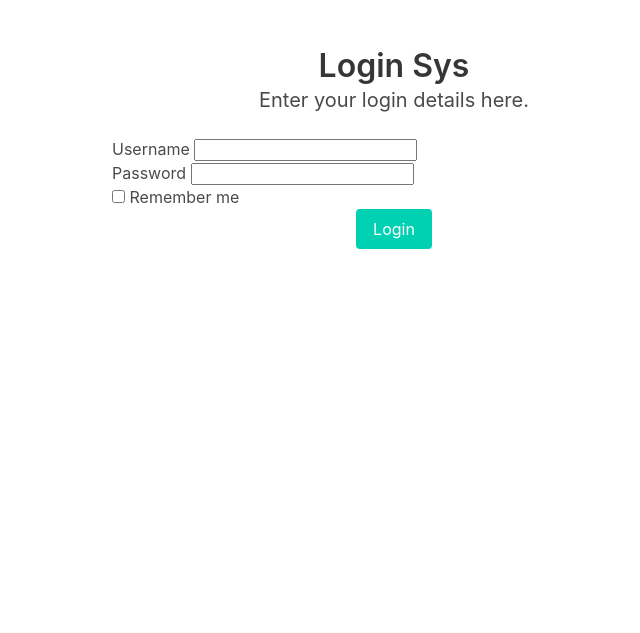
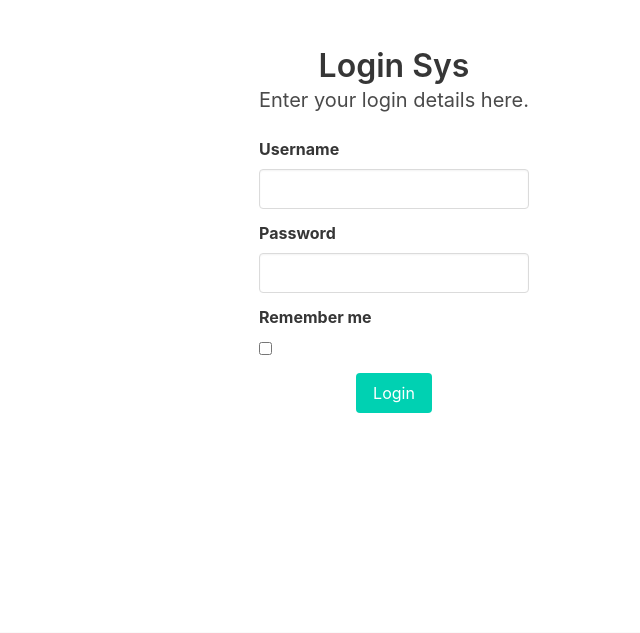
Before and after one commit to bonasunu/micro-projects, a Flask app: page /login in a window 1280 px wide. Shown: the top 633 px of the page, without its empty margins (246-886 px from the left). Run offline with Flask 2, Linux system fonts and the light colour scheme; some libraries are stand-ins or nearby versions.

Commit message:
edit using Bulma

```diff
--- a/capstone/loginsys/templates/login.html
+++ b/capstone/loginsys/templates/login.html
@@ -1,5 +1,4 @@
 {% extends "layout.html" %}
-{% import "bootstrap/wtf.html" as wtf %}
 
 {% block main %}
 
@@ -7,12 +6,27 @@
     <h1 class="title has-text-centered">Login Sys</h1>
     <h3 class="subtitle has-text-centered">Enter your login details here.</h3>
     <div class="columns is-centered">
-        <div class="column is-half">
+        <div class="column is-one-quarter">
             <form action="/login" method="POST">
-                {{ form.hidden_tag() }}
-                {{ wtf.form_field(form.username) }}
-                {{ wtf.form_field(form.password) }}
-                {{ wtf.form_field(form.remember) }}
+                <div class="field">
+                    {{ form.hidden_tag() }}
+                    {{ form.username.label(class_='label') }}
+                    <div class="control">
+                        {{ form.username(class_='input') }}
+                    </div>
+                </div>
+                <div class="field">
+                    {{ form.password.label(class_='label') }}
+                    <div class="control">
+                        {{ form.password(class_='input') }}
+                    </div>
+                </div>
+                <div class="field">
+                    {{ form.remember.label(class_='label') }}
+                    <div class="control">
+                        {{ form.remember }}
+                    </div>
+                </div>
                 <div class="field has-addons has-addons-centered">
                     <div class="control">
                         <button class="button is-primary">Login</button>
```
